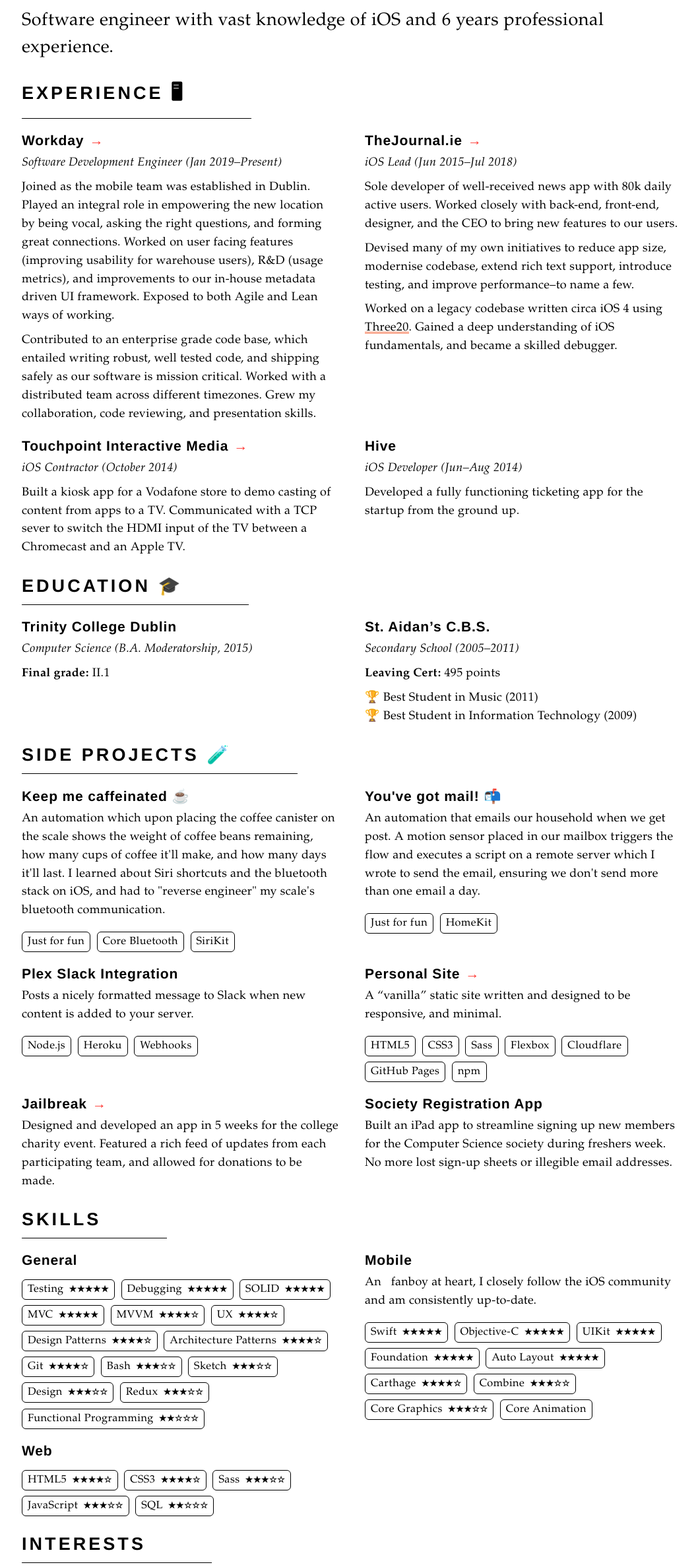
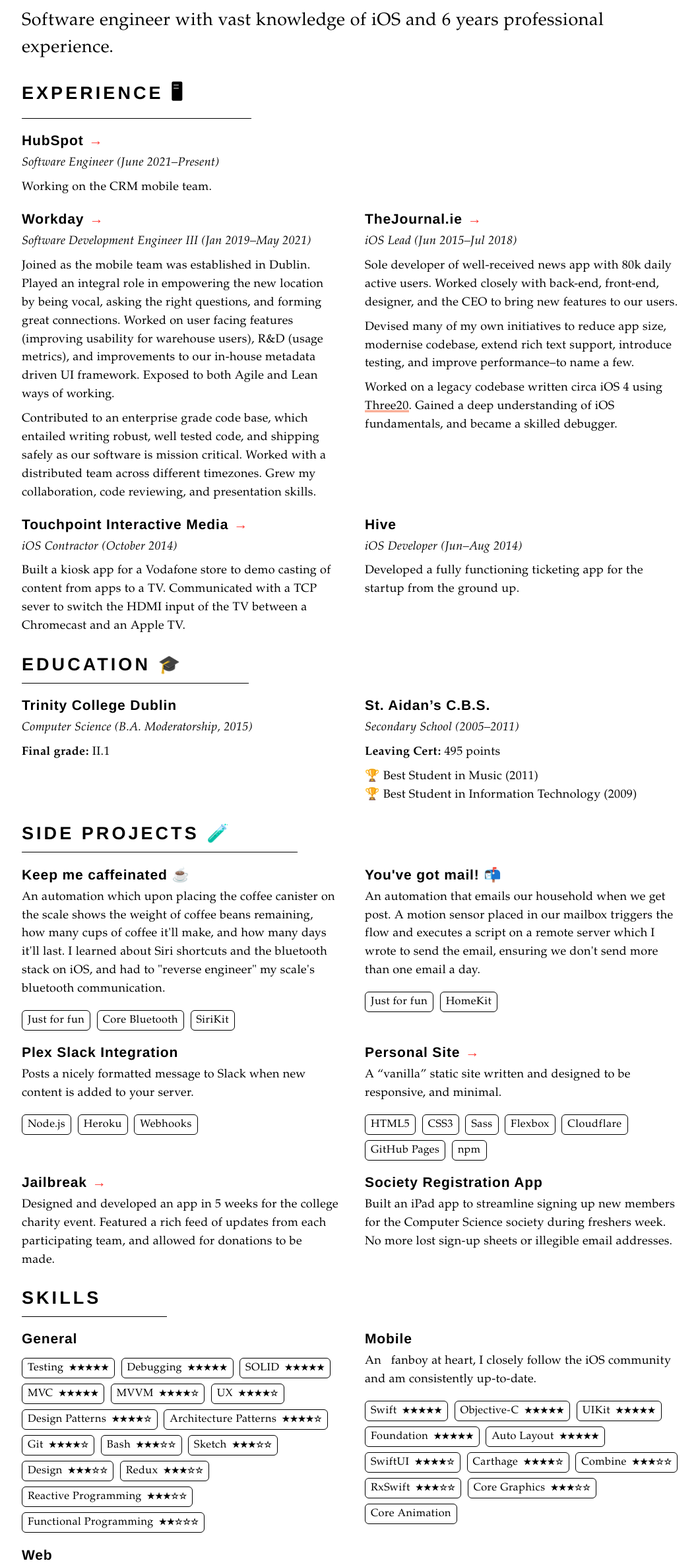
Before and after one commit to Shayanzadeh/shayanzadeh.github.io, a website: page cv/index.html in a window 1280 px wide. Shown: the part 120-2495 px from the top of the page at 66% size, without its empty margins (107-1165 px from the left). Drawn offline with Linux system fonts and the light colour scheme.

Commit message:
Who even looks at this thing anymore

```diff
--- a/cv/index.html
+++ b/cv/index.html
@@ -19,9 +19,16 @@
     <section>
       <h2>Experience 🖥</h2>
       <div class="experience-container">
+        <div class="experience">
+          <h3><a href="https://apps.apple.com/us/app/hubspot/id1107711722">HubSpot</a></h3>
+          <p class="title">Software Engineer (June 2021–Present)</p>
+          <p>Working on the CRM mobile team.</p>
+        </div>
+      </div>
+      <div class="experience-container">
         <div class="experience experience-workday">
           <h3><a href="https://apps.apple.com/us/app/workday/id316800034">Workday</a></h3>
-          <p class="title">Software Development Engineer (Jan 2019–Present)</p>
+          <p class="title">Software Development Engineer III (Jan 2019–May 2021)</p>
           <p>Joined as the mobile team was established in Dublin. Played an integral role in empowering the new location by being vocal, asking the right questions, and forming great connections. Worked on user facing features (improving usability for warehouse users), R&D (usage metrics), and improvements to our in-house metadata driven UI framework. Exposed to both Agile and Lean ways of working.</p>
           <p>Contributed to an enterprise grade code base, which entailed writing robust, well tested code, and shipping safely as our software is mission critical. Worked with a distributed team across different timezones. Grew my collaboration, code reviewing, and presentation skills.</p>
         </div>
@@ -133,6 +140,7 @@
             <li class="proficiency-three">Sketch</li>
             <li class="proficiency-three">Design</li>
             <li class="proficiency-three">Redux</li>
+            <li class="proficiency-three">Reactive Programming</li>
             <li class="proficiency-two">Functional Programming</li>
           </ul>
         </div>
@@ -145,8 +153,10 @@
             <li class="proficiency-five">UIKit</li>
             <li class="proficiency-five">Foundation</li>
             <li class="proficiency-five">Auto Layout</li>
+            <li class="proficiency-four">SwiftUI</li>
             <li class="proficiency-four">Carthage</li>
             <li class="proficiency-three">Combine</li>
+            <li class="proficiency-three">RxSwift</li>
             <li class="proficiency-three">Core Graphics</li>
             <li>Core Animation</li>
           </ul>
```
Also changed, not shown: index.html (+4 -1 lines), assets/images/mugshot.jpeg, assets/images/mugshot@2x.jpeg, assets/images/mugshot@3x.jpeg.
